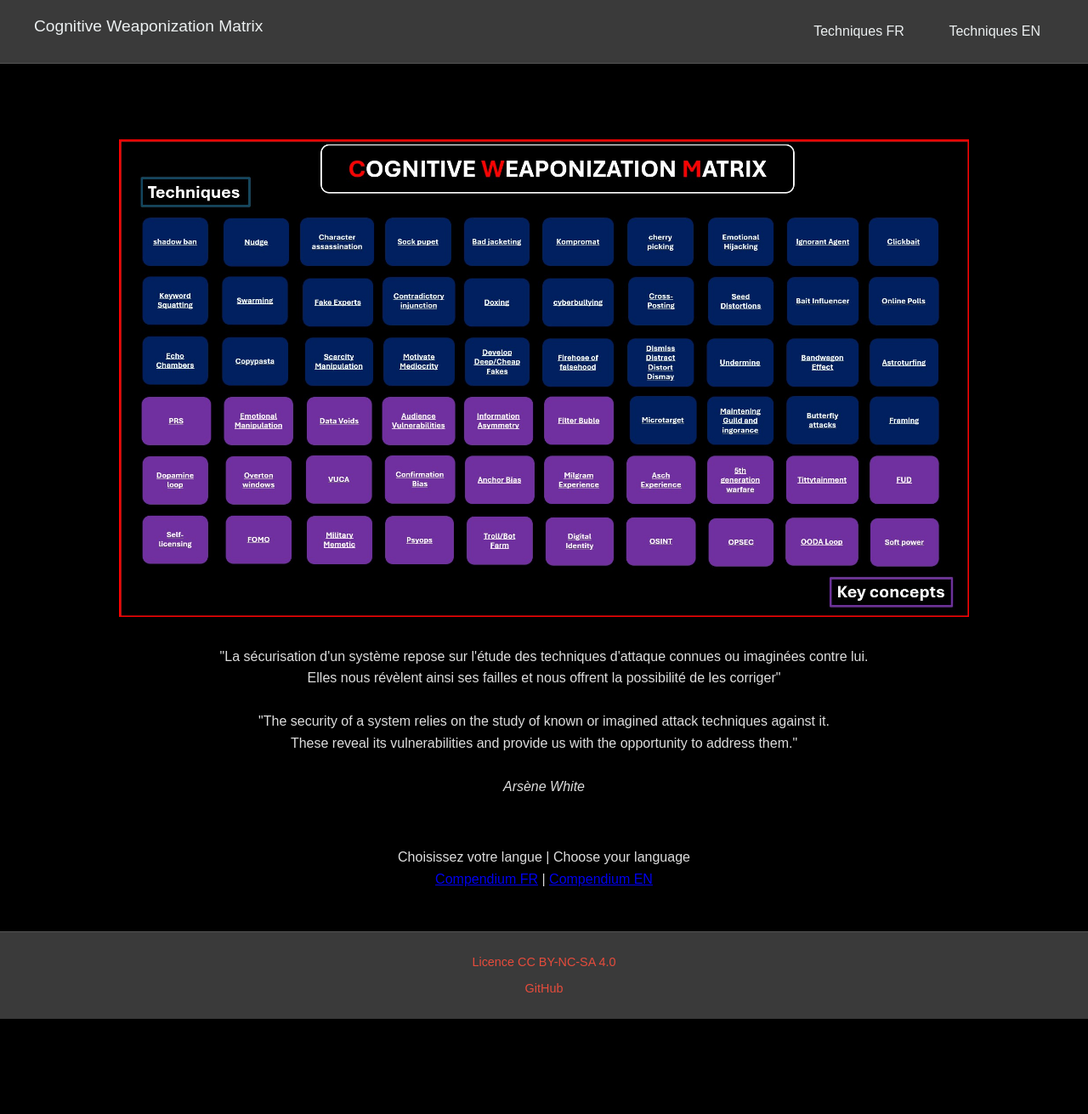
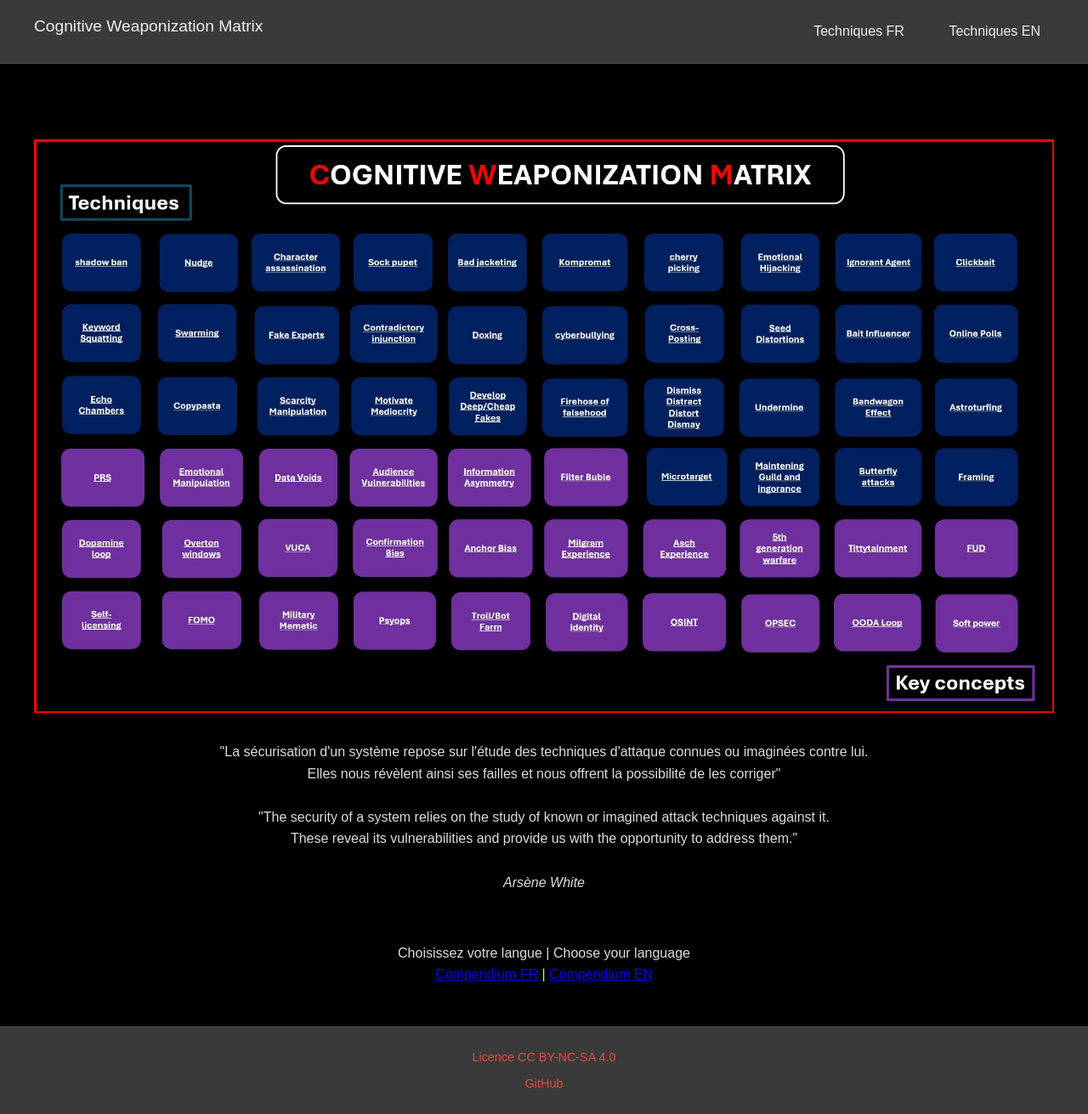
Before and after one commit to Anadema/Cognitive-Weaponization-Matrix, a Jekyll site: the page built from index.md, in a window 1280 px wide. Shown: the whole page at 85% size. Built offline with Jekyll 4.4.1, drawn with Linux system fonts in a browser that asks for light colours; before the commit the page ends 1199 px from its top, so only the background shows below that.

Commit message:
Update index.md

```diff
--- a/index.md
+++ b/index.md
@@ -4,7 +4,7 @@ title: Cognitive-Weaponization-Matrix
 ---
 <br>
 <p align="center">
-    <img width="1000" height="550" src="Framework/CWM.jpg"><br><br>
+    <img max-width="1200" height="100%" src="Framework/CWM.jpg"><br><br>
   "La sécurisation d'un système repose sur l'étude des techniques d'attaque connues ou imaginées contre lui.<br>Elles nous révèlent ainsi ses failles et nous offrent la possibilité de les corriger"<br><br>
     "The security of a system relies on the study of known or imagined attack techniques against it.<br>These reveal its vulnerabilities and provide us with the opportunity to address them."<br><br>
   <i>Arsène White</i>
```
